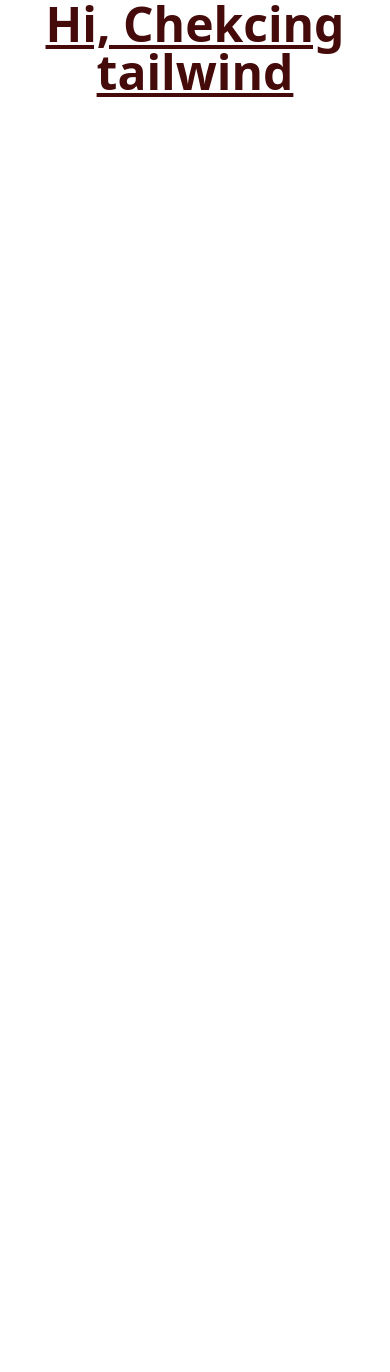
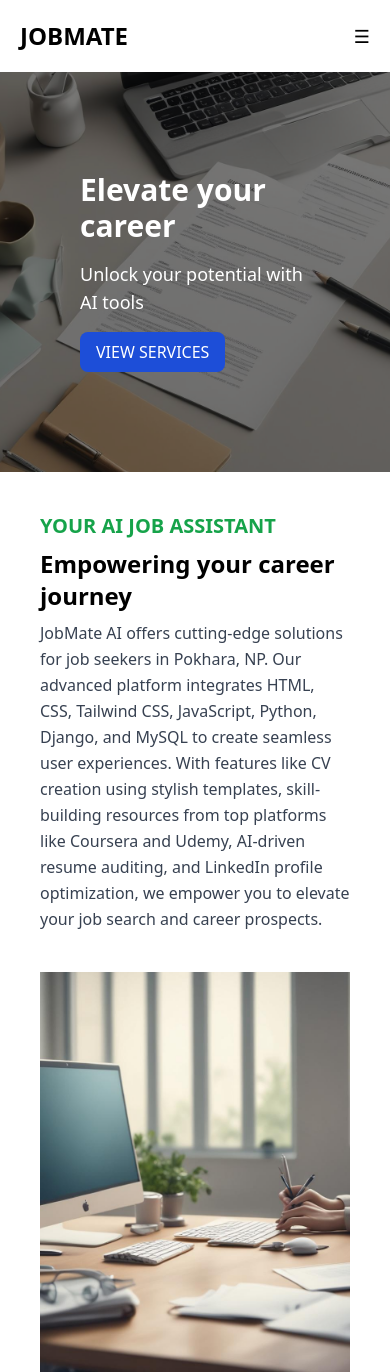
Before and after one commit to jagatkhatri01/JobAssistant, a Django app: page / in a window 390 px wide. Before the commit the page ends 97 px from the top, so only its background shows below. Run offline with Django 5.2, Linux system fonts and the light colour scheme; some libraries are stand-ins or nearby versions.

Commit message:
feat: Start responsive design for homepage layout

```diff
--- a/job_assistant_system/job_assistant_system/settings.py
+++ b/job_assistant_system/job_assistant_system/settings.py
@@ -128,7 +128,7 @@ USE_TZ = True
 # Static files (CSS, JavaScript, Images)
 # https://docs.djangoproject.com/en/5.1/howto/static-files/
 
-STATIC_URL = 'static/'
+STATIC_URL = '/static/'
 
 # Default primary key field type
 # https://docs.djangoproject.com/en/5.1/ref/settings/#default-auto-field
--- a/job_assistant_system/resumebuilder/templates/layout.html
+++ b/job_assistant_system/resumebuilder/templates/layout.html
@@ -1,6 +1,7 @@
 {% load static tailwind_tags %}
 <!DOCTYPE html>
 <html lang="en">
+{% load static %}
 
 <head>
     <title>Django Tailwind</title>
@@ -10,14 +11,55 @@
     {% tailwind_css %}
 </head>
 <body>
-{% block content %}
-<div class="bg-gray-50 font-serif leading-normal tracking-normal">
-    <div class="container mx-auto">
-        <section class="flex items-center justify-center h-screen">
-            <h1 class="text-5xl">Django and Tailwind = ❤️</h1>
-        </section>
+    <nav class="flex justify-between items-center py-5 px-5 shadow-lg sticky">
+        <div class="left">
+            <a href="#" class="font-bold text-2xl">JOBMATE</a>
+        </div>
+        <div class="mid hidden md:flex">
+            <ul class="flex space-x-7">
+                <li><a href="#" class="hover:underline hover:text-blue-400">Home</a></li>
+                <li><a href="#" class="hover:underline hover:text-blue-400">services</a></li>
+                <li><a href="#" class="hover:underline hover:text-blue-400">About</a></li>
+                <li><a href="#" class="hover:underline hover:text-blue-400">Contact</a></li>
+            </ul>
+        </div>
+
+        <div class="right flex items-center space-x-4">
+            <button class="md:hidden text-lg">☰</button>
+            <div class="hidden md:flex space-x-3">
+                <button class="bg-blue-700 text-white px-4 py-2 rounded-lg hover:bg-blue-600">SignUp</button>
+                <button class="bg-blue-700 text-white px-4 py-2 rounded-lg hover:bg-blue-600">Login</button>
+            </div>
+        </div>
+
+    </nav>
+
+    <div class="content relative">
+        <img src="{% static '/images/img1.jpeg'%}" alt="" class="w-full h-[25rem] md:h-[38rem] object-cover">
+        <div
+            class="absolute inset-0 w-full bg-black bg-opacity-50 flex flex-col justify-center space-y-4 px-20 md:px-[11rem] ">
+            <h1 class="font-bold text-white text-3xl md:text-6xl">Elevate your career</h1>
+            <p class="text-white text-lg md:text-2xl">Unlock your potential with AI tools</p>
+            <button class="bg-blue-700 text-white px-4 py-2 rounded-lg hover:bg-blue-600 w-fit">VIEW SERVICES</button>
+        </div>
     </div>
-</div>
-{% endblock %}
+
+    <div class="mt-10 flex flex-col md:flex-row md:items-center space-y-10 md:space-y-0 px-10 md:px-40 md:py-40">
+        <div class="left flex flex-col justify-center space-y-2 md:w-2/3">
+            <h1 class="font-bold text-xl md:text-2xl text-green-600">YOUR AI JOB ASSISTANT</h1>
+            <h3 class="font-bold text-2xl md:text-4xl">Empowering your career journey</h3>
+            <p class="text-gray-700 text-base md:text-lg leading-relaxed">JobMate AI offers cutting-edge solutions for
+                job seekers in Pokhara, NP. Our advanced platform integrates HTML, CSS,
+                Tailwind CSS, JavaScript, Python, Django, and MySQL to create seamless user experiences. With features
+                like CV creation
+                using stylish templates, skill-building resources from top platforms like Coursera and Udemy, AI-driven
+                resume auditing,
+                and LinkedIn profile optimization, we empower you to elevate your job search and career prospects.</p>
+        </div>
+        <div class="right md:w-1/2">
+            <img src="{% static '/images/img2.jpeg'%}" class="w-full h-[25rem] md:h-[30rem] object-cover" alt="">
+        </div>
+    </div>
 </body>
+
 </html>
--- a/job_assistant_system/resumebuilder/templates/website/index.html
+++ b/job_assistant_system/resumebuilder/templates/website/index.html
@@ -1,5 +1,63 @@
-{% extends 'layout.html' %}
+<!DOCTYPE html>
+<html lang="en">
 
-{% block content %}
-    <p class="text-5xl font-bold text-red-950 underline text-center">Hi, Chekcing tailwind</p>
-{% endblock %}
+<head>
+    <meta charset="UTF-8">
+    <meta name="viewport" content="width=device-width, initial-scale=1.0">
+    <title>Document</title>
+    <link rel="stylesheet" href="/style.css">
+</head>
+
+<body>
+    <nav class="flex justify-between items-center py-5 px-5 shadow-lg sticky">
+        <div class="left">
+            <a href="#" class="font-bold text-2xl">JOBMATE</a>
+        </div>
+        <div class="mid hidden md:flex">
+            <ul class="flex space-x-7">
+                <li><a href="#" class="hover:underline hover:text-blue-400">Home</a></li>
+                <li><a href="#" class="hover:underline hover:text-blue-400">services</a></li>
+                <li><a href="#" class="hover:underline hover:text-blue-400">About</a></li>
+                <li><a href="#" class="hover:underline hover:text-blue-400">Contact</a></li>
+            </ul>
+        </div>
+
+        <div class="right flex items-center space-x-4">
+            <button class="md:hidden text-lg">☰</button>
+            <div class="hidden md:flex space-x-3">
+                <button class="bg-blue-700 text-white px-4 py-2 rounded-lg hover:bg-blue-600">SignUp</button>
+                <button class="bg-blue-700 text-white px-4 py-2 rounded-lg hover:bg-blue-600">Login</button>
+            </div>
+        </div>
+
+    </nav>
+
+    <div class="content relative">
+        <img src="/img1.jpeg" alt="" class="w-full h-[25rem] md:h-[38rem] object-cover">
+        <div
+            class="absolute inset-0 w-full bg-black bg-opacity-50 flex flex-col justify-center space-y-4 px-20 md:px-[11rem] ">
+            <h1 class="font-bold text-white text-3xl md:text-6xl">Elevate your career</h1>
+            <p class="text-white text-lg md:text-2xl">Unlock your potential with AI tools</p>
+            <button class="bg-blue-700 text-white px-4 py-2 rounded-lg hover:bg-blue-600 w-fit">VIEW SERVICES</button>
+        </div>
+    </div>
+
+    <div class="mt-10 flex flex-col md:flex-row md:items-center space-y-10 md:space-y-0 px-10 md:px-40 md:py-40">
+        <div class="left flex flex-col justify-center space-y-2 md:w-2/3">
+            <h1 class="font-bold text-xl md:text-2xl text-green-600">YOUR AI JOB ASSISTANT</h1>
+            <h3 class="font-bold text-2xl md:text-4xl">Empowering your career journey</h3>
+            <p class="text-gray-700 text-base md:text-lg leading-relaxed">JobMate AI offers cutting-edge solutions for
+                job seekers in Pokhara, NP. Our advanced platform integrates HTML, CSS,
+                Tailwind CSS, JavaScript, Python, Django, and MySQL to create seamless user experiences. With features
+                like CV creation
+                using stylish templates, skill-building resources from top platforms like Coursera and Udemy, AI-driven
+                resume auditing,
+                and LinkedIn profile optimization, we empower you to elevate your job search and career prospects.</p>
+        </div>
+        <div class="right md:w-1/2">
+            <img src="/img2.jpeg" class="w-full h-[25rem] md:h-[30rem] object-cover" alt="">
+        </div>
+    </div>
+</body>
+
+</html>
--- a/job_assistant_system/resumebuilder/views.py
+++ b/job_assistant_system/resumebuilder/views.py
@@ -2,4 +2,4 @@ from django.shortcuts import render
 
 # Create your views here.
 def home(request):
-    return render(request, 'website/index.html')
+    return render(request, 'layout.html')
--- a/job_assistant_system/theme/static/css/dist/styles.css
+++ b/job_assistant_system/theme/static/css/dist/styles.css
@@ -787,21 +787,58 @@ select {
   position: static;
 }
 
+.absolute {
+  position: absolute;
+}
+
+.relative {
+  position: relative;
+}
+
+.sticky {
+  position: sticky;
+}
+
+.inset-0 {
+  inset: 0px;
+}
+
 .mx-auto {
   margin-left: auto;
   margin-right: auto;
 }
 
-.block {
-  display: block;
+.mt-10 {
+  margin-top: 2.5rem;
 }
 
 .flex {
   display: flex;
 }
 
+.hidden {
+  display: none;
+}
+
+.h-\[25rem\] {
+  height: 25rem;
+}
+
 .h-screen {
   height: 100vh;
+}
+
+.w-fit {
+  width: -moz-fit-content;
+  width: fit-content;
+}
+
+.w-full {
+  width: 100%;
+}
+
+.flex-col {
+  flex-direction: column;
 }
 
 .items-center {
@@ -812,22 +849,136 @@ select {
   justify-content: center;
 }
 
+.justify-between {
+  justify-content: space-between;
+}
+
+.space-x-3 > :not([hidden]) ~ :not([hidden]) {
+  --tw-space-x-reverse: 0;
+  margin-right: calc(0.75rem * var(--tw-space-x-reverse));
+  margin-left: calc(0.75rem * calc(1 - var(--tw-space-x-reverse)));
+}
+
+.space-x-4 > :not([hidden]) ~ :not([hidden]) {
+  --tw-space-x-reverse: 0;
+  margin-right: calc(1rem * var(--tw-space-x-reverse));
+  margin-left: calc(1rem * calc(1 - var(--tw-space-x-reverse)));
+}
+
+.space-x-7 > :not([hidden]) ~ :not([hidden]) {
+  --tw-space-x-reverse: 0;
+  margin-right: calc(1.75rem * var(--tw-space-x-reverse));
+  margin-left: calc(1.75rem * calc(1 - var(--tw-space-x-reverse)));
+}
+
+.space-y-10 > :not([hidden]) ~ :not([hidden]) {
+  --tw-space-y-reverse: 0;
+  margin-top: calc(2.5rem * calc(1 - var(--tw-space-y-reverse)));
+  margin-bottom: calc(2.5rem * var(--tw-space-y-reverse));
+}
+
+.space-y-2 > :not([hidden]) ~ :not([hidden]) {
+  --tw-space-y-reverse: 0;
+  margin-top: calc(0.5rem * calc(1 - var(--tw-space-y-reverse)));
+  margin-bottom: calc(0.5rem * var(--tw-space-y-reverse));
+}
+
+.space-y-4 > :not([hidden]) ~ :not([hidden]) {
+  --tw-space-y-reverse: 0;
+  margin-top: calc(1rem * calc(1 - var(--tw-space-y-reverse)));
+  margin-bottom: calc(1rem * var(--tw-space-y-reverse));
+}
+
+.rounded-lg {
+  border-radius: 0.5rem;
+}
+
+.bg-black {
+  --tw-bg-opacity: 1;
+  background-color: rgb(0 0 0 / var(--tw-bg-opacity, 1));
+}
+
+.bg-blue-700 {
+  --tw-bg-opacity: 1;
+  background-color: rgb(29 78 216 / var(--tw-bg-opacity, 1));
+}
+
 .bg-gray-50 {
   --tw-bg-opacity: 1;
   background-color: rgb(249 250 251 / var(--tw-bg-opacity, 1));
 }
 
-.text-center {
-  text-align: center;
+.bg-opacity-50 {
+  --tw-bg-opacity: 0.5;
+}
+
+.object-cover {
+  -o-object-fit: cover;
+     object-fit: cover;
+}
+
+.px-10 {
+  padding-left: 2.5rem;
+  padding-right: 2.5rem;
+}
+
+.px-20 {
+  padding-left: 5rem;
+  padding-right: 5rem;
+}
+
+.px-4 {
+  padding-left: 1rem;
+  padding-right: 1rem;
+}
+
+.px-5 {
+  padding-left: 1.25rem;
+  padding-right: 1.25rem;
+}
+
+.py-2 {
+  padding-top: 0.5rem;
+  padding-bottom: 0.5rem;
+}
+
+.py-5 {
+  padding-top: 1.25rem;
+  padding-bottom: 1.25rem;
 }
 
 .font-serif {
   font-family: ui-serif, Georgia, Cambria, "Times New Roman", Times, serif;
 }
 
+.text-2xl {
+  font-size: 1.5rem;
+  line-height: 2rem;
+}
+
+.text-3xl {
+  font-size: 1.875rem;
+  line-height: 2.25rem;
+}
+
 .text-5xl {
   font-size: 3rem;
   line-height: 1;
+}
+
+.text-base {
+  font-size: 1rem;
+  line-height: 1.5rem;
+}
+
+.text-lg {
+  font-size: 1.125rem;
+  line-height: 1.75rem;
+}
+
+.text-xl {
+  font-size: 1.25rem;
+  line-height: 1.75rem;
 }
 
 .font-bold {
@@ -838,15 +989,120 @@ select {
   line-height: 1.5;
 }
 
+.leading-relaxed {
+  line-height: 1.625;
+}
+
 .tracking-normal {
   letter-spacing: 0em;
 }
 
-.text-red-950 {
+.text-gray-700 {
   --tw-text-opacity: 1;
-  color: rgb(69 10 10 / var(--tw-text-opacity, 1));
+  color: rgb(55 65 81 / var(--tw-text-opacity, 1));
 }
 
-.underline {
+.text-green-600 {
+  --tw-text-opacity: 1;
+  color: rgb(22 163 74 / var(--tw-text-opacity, 1));
+}
+
+.text-white {
+  --tw-text-opacity: 1;
+  color: rgb(255 255 255 / var(--tw-text-opacity, 1));
+}
+
+.shadow-lg {
+  --tw-shadow: 0 10px 15px -3px rgb(0 0 0 / 0.1), 0 4px 6px -4px rgb(0 0 0 / 0.1);
+  --tw-shadow-colored: 0 10px 15px -3px var(--tw-shadow-color), 0 4px 6px -4px var(--tw-shadow-color);
+  box-shadow: var(--tw-ring-offset-shadow, 0 0 #0000), var(--tw-ring-shadow, 0 0 #0000), var(--tw-shadow);
+}
+
+.hover\:bg-blue-600:hover {
+  --tw-bg-opacity: 1;
+  background-color: rgb(37 99 235 / var(--tw-bg-opacity, 1));
+}
+
+.hover\:text-blue-400:hover {
+  --tw-text-opacity: 1;
+  color: rgb(96 165 250 / var(--tw-text-opacity, 1));
+}
+
+.hover\:underline:hover {
   text-decoration-line: underline;
 }
+
+@media (min-width: 768px) {
+  .md\:flex {
+    display: flex;
+  }
+
+  .md\:hidden {
+    display: none;
+  }
+
+  .md\:h-\[30rem\] {
+    height: 30rem;
+  }
+
+  .md\:h-\[38rem\] {
+    height: 38rem;
+  }
+
+  .md\:w-1\/2 {
+    width: 50%;
+  }
+
+  .md\:w-2\/3 {
+    width: 66.666667%;
+  }
+
+  .md\:flex-row {
+    flex-direction: row;
+  }
+
+  .md\:items-center {
+    align-items: center;
+  }
+
+  .md\:space-y-0 > :not([hidden]) ~ :not([hidden]) {
+    --tw-space-y-reverse: 0;
+    margin-top: calc(0px * calc(1 - var(--tw-space-y-reverse)));
+    margin-bottom: calc(0px * var(--tw-space-y-reverse));
+  }
+
+  .md\:px-40 {
+    padding-left: 10rem;
+    padding-right: 10rem;
+  }
+
+  .md\:px-\[11rem\] {
+    padding-left: 11rem;
+    padding-right: 11rem;
+  }
+
+  .md\:py-40 {
+    padding-top: 10rem;
+    padding-bottom: 10rem;
+  }
+
+  .md\:text-2xl {
+    font-size: 1.5rem;
+    line-height: 2rem;
+  }
+
+  .md\:text-4xl {
+    font-size: 2.25rem;
+    line-height: 2.5rem;
+  }
+
+  .md\:text-6xl {
+    font-size: 3.75rem;
+    line-height: 1;
+  }
+
+  .md\:text-lg {
+    font-size: 1.125rem;
+    line-height: 1.75rem;
+  }
+}
```
Also changed, not shown: job_assistant_system/resumebuilder/static/images/img1.jpeg (added), job_assistant_system/resumebuilder/static/images/img2.jpeg (added), job_assistant_system/resumebuilder/static/images/img3.jpeg (added), job_assistant_system/resumebuilder/static/images/img4.jpeg (added), job_assistant_system/resumebuilder/static/images/img5.jpeg (added).
